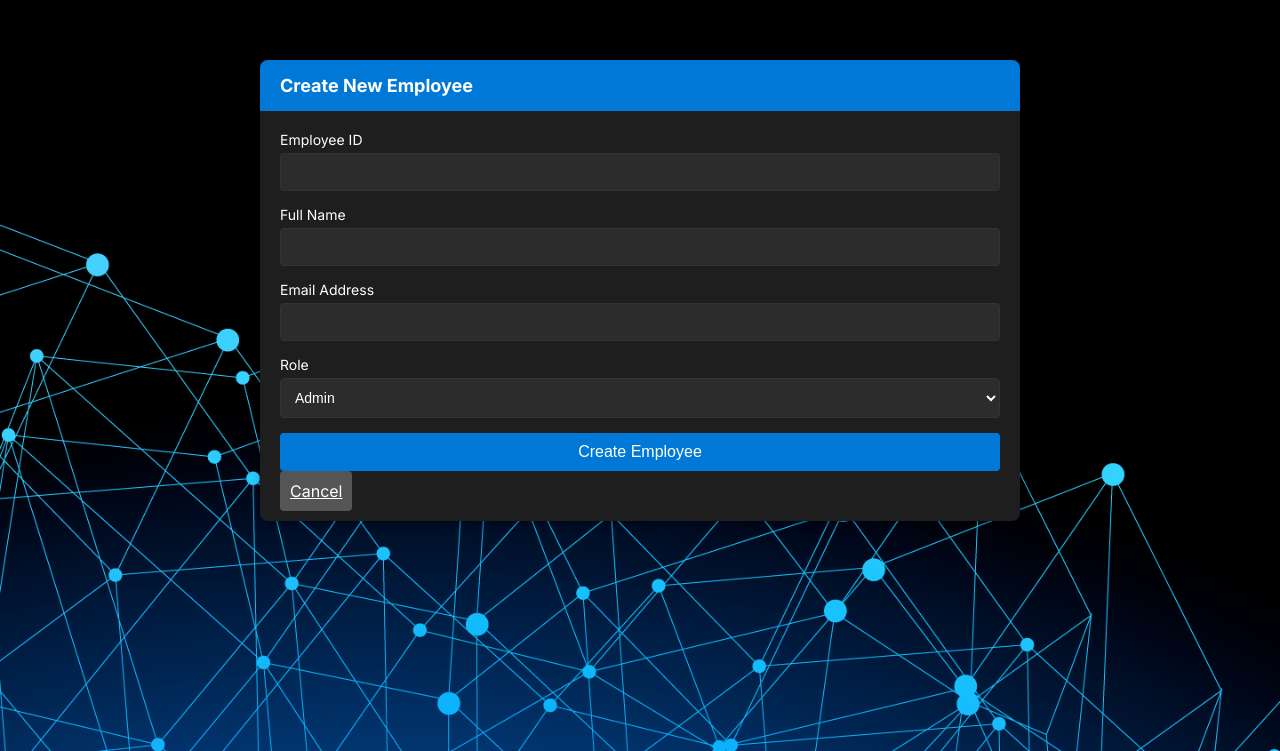
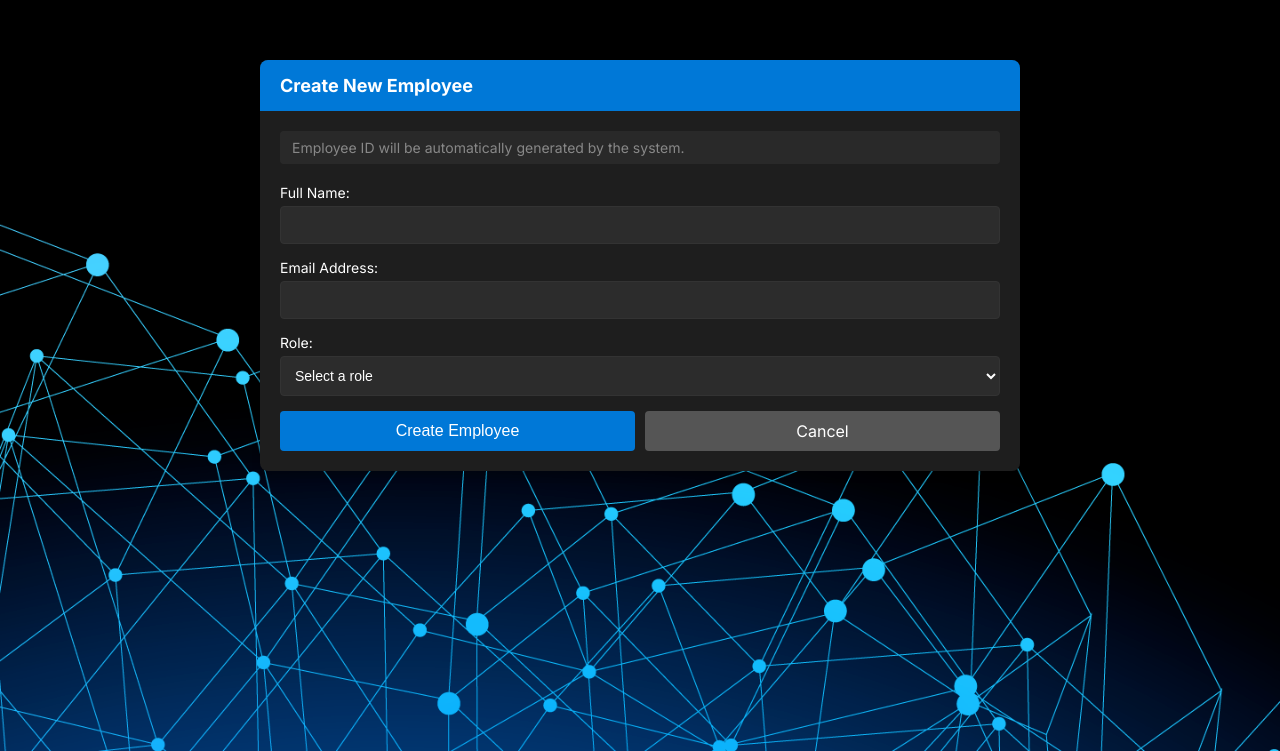
Before and after one commit to Ritchdotcom-beep/Task_Manager_App, a Flask app: page /admin/create_employee in a window 1280 px wide. Shown: the part 49-800 px from the top of the page. Run offline with Flask 3, Linux system fonts and the light colour scheme; the visitor is signed in with stand-in values (Sample User, id 1).

Commit message:
added the employee id to be automatically generated

```diff
--- a/main.py
+++ b/main.py
@@ -67,13 +67,16 @@ def get_all_employees():
         return response.json()
     return []
 
-def create_new_employee(emp_id, name, email, role):
+def create_new_employee(name, email, role, emp_id=None):
     data = {
-        'emp_id': emp_id,
         'name': name,
         'email': email,
         'role': role
     }
+
+    # Only include emp_id if it's provided and not empty
+    if emp_id:
+        data['emp_id'] = emp_id
 
     response = requests.post(
         f'{EMPLOYEE_SERVICE_URL}/employees',
@@ -82,10 +85,11 @@ def create_new_employee(emp_id, name, email, role):
     )
 
     if response.status_code == 201:
-        return True
+        result = response.json()
+        return True, result.get('employee', {}).get('emp_id', '')
     else:
-        flash(response.json().get('error', 'Failed to create employee'))
-        return False
+        error_message = response.json().get('error', 'Failed to create employee')
+        return False, error_message
 
 def update_employee(emp_id, data):
     response = requests.put(f'{EMPLOYEE_SERVICE_URL}/employees/{emp_id}', json=data, headers=api_headers())
@@ -276,18 +280,21 @@ def create_employee():
         return redirect(url_for('index'))
 
     if request.method == 'POST':
-        emp_id = request.form.get('emp_id')
+        # Employee ID is now optional
+        emp_id = request.form.get('emp_id', '').strip()
         name = request.form.get('name')
         email = request.form.get('email')
         role = request.form.get('role')
 
         # Call API to create employee
-        result = create_new_employee(emp_id, name, email, role)
+        success, result = create_new_employee(name, email, role, emp_id if emp_id else None)
 
-        if not result:
-            flash('Failed to create employee')
+        if not success:
+            flash(f'Failed to create employee: {result}')
         else:
-            flash('Employee created. Credentials sent via email.')
+            # Get the assigned employee ID for the success message
+            assigned_emp_id = result if isinstance(result, str) else emp_id
+            flash(f'Employee created with ID: {assigned_emp_id}. Credentials sent via email.')
 
         return redirect(url_for('admin_dashboard'))
 
--- a/templates/create_employee.html
+++ b/templates/create_employee.html
@@ -86,9 +86,13 @@
             padding: 20px;
         }
 
-        .alert {
+        .flash-messages {
+            margin-bottom: 20px;
+        }
+
+        .flash-message {
             padding: 10px 15px;
-            margin-bottom: 20px;
+            margin-bottom: 10px;
             border-radius: 4px;
             background-color: rgba(0, 120, 215, 0.2);
             border: 1px solid #0078d7;
@@ -99,14 +103,14 @@
             margin-bottom: 15px;
         }
 
-        .form-label {
+        .form-group label {
             display: block;
             margin-bottom: 5px;
             font-size: 14px;
             text-align: left;
         }
 
-        .form-control, .form-select {
+        .form-control, select {
             width: 100%;
             padding: 10px;
             border: 1px solid #333;
@@ -116,29 +120,35 @@
             font-size: 14px;
         }
 
-        .form-control:focus, .form-select:focus {
+        .form-control:focus, select:focus {
             outline: none;
             border-color: #0078d7;
         }
 
-        .form-select option {
+        select option {
             background-color: #2c2c2c;
             color: #ffffff;
         }
 
+        .form-actions {
+            display: flex;
+            gap: 10px;
+        }
+
         .btn {
-            width: 100%;
-            padding: 10px;
+            padding: 10px 15px;
             border: none;
             border-radius: 4px;
             font-size: 16px;
             cursor: pointer;
-            margin-bottom: 10px;
+            text-decoration: none;
+            text-align: center;
         }
 
         .btn-primary {
             background-color: #0078d7;
             color: #ffffff;
+            flex: 1;
         }
 
         .btn-primary:hover {
@@ -148,6 +158,8 @@
         .btn-secondary {
             background-color: #555555;
             color: #ffffff;
+            flex: 1;
+            display: inline-block;
         }
 
         .btn-secondary:hover {
@@ -167,6 +179,15 @@
             margin: 3px 0;
         }
 
+        .note {
+            font-size: 14px;
+            color: #888;
+            margin-bottom: 20px;
+            padding: 8px 12px;
+            background-color: rgba(255, 255, 255, 0.05);
+            border-radius: 4px;
+        }
+
         @media (max-width: 768px) {
             .nav {
                 display: none;
@@ -178,6 +199,10 @@
 
             .container {
                 padding: 10px;
+            }
+
+            .form-actions {
+                flex-direction: column;
             }
         }
     </style>
@@ -212,35 +237,38 @@
             <div class="card-body">
                 {% with messages = get_flashed_messages() %}
                     {% if messages %}
-                        {% for message in messages %}
-                            <div class="alert">{{ message }}</div>
-                        {% endfor %}
+                        <div class="flash-messages">
+                            {% for message in messages %}
+                                <div class="flash-message">{{ message }}</div>
+                            {% endfor %}
+                        </div>
                     {% endif %}
                 {% endwith %}
 
-                <form method="POST">
+                <div class="note">
+                    Employee ID will be automatically generated by the system.
+                </div>
+
+                <form method="POST" action="{{ url_for('create_employee') }}">
                     <div class="form-group">
-                        <label for="emp_id" class="form-label">Employee ID</label>
-                        <input type="text" class="form-control" id="emp_id" name="emp_id" required>
-                    </div>
-                    <div class="form-group">
-                        <label for="name" class="form-label">Full Name</label>
+                        <label for="name">Full Name:</label>
                         <input type="text" class="form-control" id="name" name="name" required>
                     </div>
                     <div class="form-group">
-                        <label for="email" class="form-label">Email Address</label>
+                        <label for="email">Email Address:</label>
                         <input type="email" class="form-control" id="email" name="email" required>
                     </div>
                     <div class="form-group">
-                        <label for="role" class="form-label">Role</label>
-                        <select class="form-select" id="role" name="role" required>
-                            <option value="admin">Admin</option>
+                        <label for="role">Role:</label>
+                        <select class="form-control" id="role" name="role" required>
+                            <option value="">Select a role</option>
+                            <option value="admin">Administrator</option>
                             <option value="developer">Developer</option>
                             <option value="project manager">Project Manager</option>
-                            <option value="human resource">Human Resource</option>
+                            <option value="human resource">Human Resources</option>
                         </select>
                     </div>
-                    <div>
+                    <div class="form-actions">
                         <button type="submit" class="btn btn-primary">Create Employee</button>
                         <a href="{{ url_for('admin_dashboard') }}" class="btn btn-secondary">Cancel</a>
                     </div>
```
Also changed, not shown: employee_service.py (+33 -7 lines).
